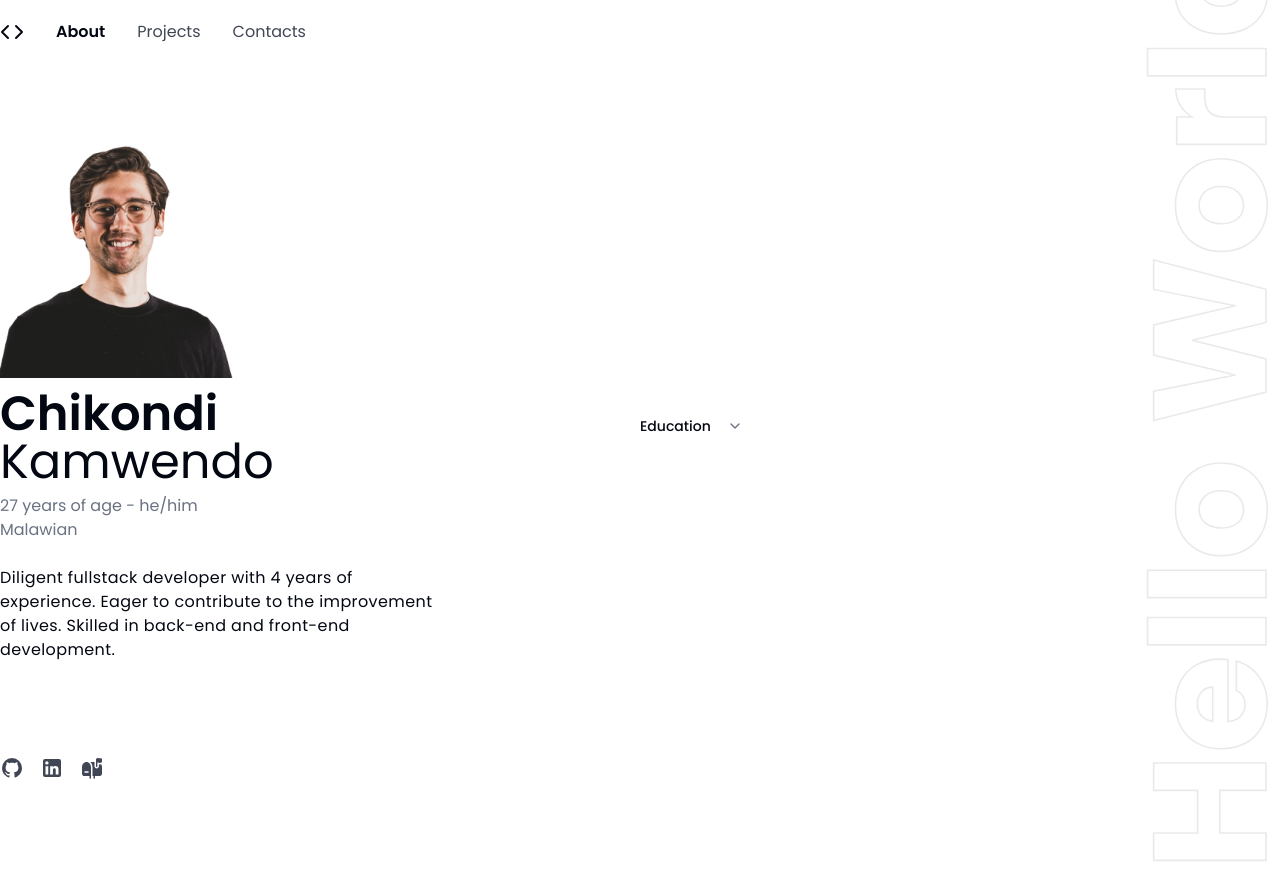
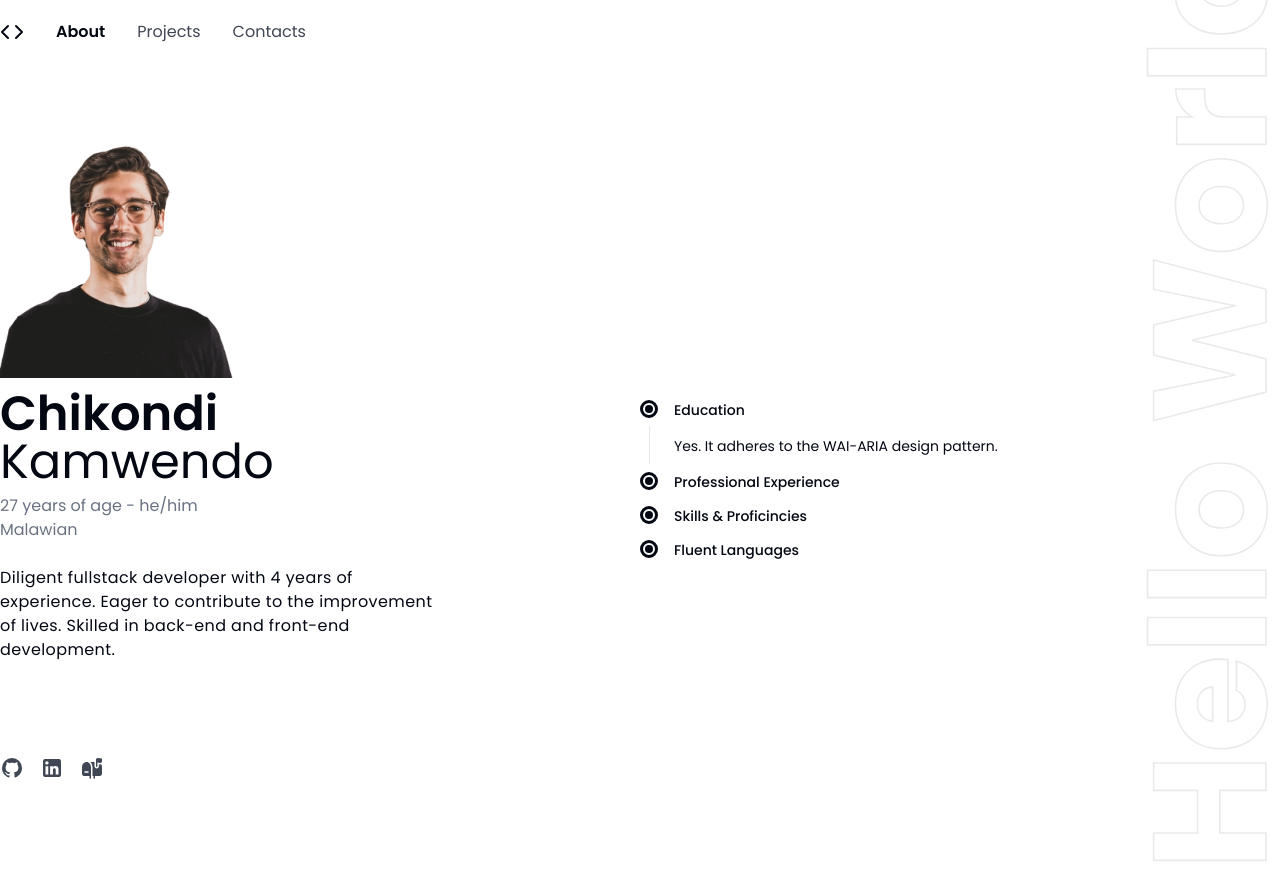
Before and after one commit to chikondikamwendo/chikondikamwendo.github.io, a React (Vite) app: page /about in a window 1280 px wide. Shown: the top 870 px of the page. Built offline with nearby package versions, Linux system fonts and the light colour scheme.

Commit message:
WIP: About page.

```diff
--- /dev/null
+++ b/src/components/bullet.tsx
@@ -0,0 +1,10 @@
+import { cn } from '@/lib/utils';
+import * as React from 'react';
+
+export default function Bullet({ className }: React.ComponentProps<any>) {
+    return (
+        <div className={cn('flex h-4.5 w-4.5 items-center justify-center rounded-full border-3 border-current bg-none', className)}>
+            <div className="h-2 w-2 rounded-full bg-current"></div>
+        </div>
+    );
+}
--- a/src/components/ui/accordion.tsx
+++ b/src/components/ui/accordion.tsx
@@ -1,64 +1,59 @@
-import * as React from "react"
-import * as AccordionPrimitive from "@radix-ui/react-accordion"
-import { ChevronDownIcon } from "lucide-react"
+import * as AccordionPrimitive from '@radix-ui/react-accordion';
+import * as React from 'react';
 
-import { cn } from "@/lib/utils"
+import { cn } from '@/lib/utils';
+import Bullet from '../bullet';
+import { Separator } from './separator';
 
-function Accordion({
-  ...props
-}: React.ComponentProps<typeof AccordionPrimitive.Root>) {
-  return <AccordionPrimitive.Root data-slot="accordion" {...props} />
+function Accordion({ ...props }: React.ComponentProps<typeof AccordionPrimitive.Root>) {
+    return <AccordionPrimitive.Root data-slot="accordion" {...props} />;
 }
 
-function AccordionItem({
-  className,
-  ...props
-}: React.ComponentProps<typeof AccordionPrimitive.Item>) {
+function AccordionItem({ className, ...props }: React.ComponentProps<typeof AccordionPrimitive.Item>) {
     return (
-    <AccordionPrimitive.Item
-      data-slot="accordion-item"
-      className={cn("border-b last:border-b-0", className)}
-      {...props}
-    />
-  )
+        <div className="group flex h-auto items-baseline gap-4">
+            <div className="flex flex-col items-center self-stretch">
+                <div>
+                    <Bullet />
+                </div>
+                <div className="h-full py-2 group-last:hidden">
+                    <Separator orientation="vertical" />
+                </div>
+            </div>
+            <div className="flex-1">
+                <AccordionPrimitive.Item data-slot="accordion-item" className={cn('', className)} {...props} />
+            </div>
+        </div>
+    );
 }
 
-function AccordionTrigger({
-  className,
-  children,
-  ...props
-}: React.ComponentProps<typeof AccordionPrimitive.Trigger>) {
+function AccordionTrigger({ className, children, ...props }: React.ComponentProps<typeof AccordionPrimitive.Trigger>) {
     return (
         <AccordionPrimitive.Header className="flex">
             <AccordionPrimitive.Trigger
                 data-slot="accordion-trigger"
                 className={cn(
-          "focus-visible:border-ring focus-visible:ring-ring/50 flex flex-1 items-start justify-between gap-4 rounded-md py-4 text-left text-sm font-medium transition-all outline-none hover:underline focus-visible:ring-[3px] disabled:pointer-events-none disabled:opacity-50 [&[data-state=open]>svg]:rotate-180",
-          className
+                    'focus-visible:border-ring focus-visible:ring-ring/50 flex flex-1 items-start justify-between gap-4 rounded-md text-left text-sm font-medium transition-all outline-none hover:underline focus-visible:ring-[3px] disabled:pointer-events-none disabled:opacity-50',
+                    className,
                 )}
                 {...props}
             >
                 {children}
-        <ChevronDownIcon className="text-muted-foreground pointer-events-none size-4 shrink-0 translate-y-0.5 transition-transform duration-200" />
             </AccordionPrimitive.Trigger>
         </AccordionPrimitive.Header>
-  )
+    );
 }
 
-function AccordionContent({
-  className,
-  children,
-  ...props
-}: React.ComponentProps<typeof AccordionPrimitive.Content>) {
+function AccordionContent({ className, children, ...props }: React.ComponentProps<typeof AccordionPrimitive.Content>) {
     return (
         <AccordionPrimitive.Content
             data-slot="accordion-content"
-      className="data-[state=closed]:animate-accordion-up data-[state=open]:animate-accordion-down overflow-hidden text-sm"
+            className="data-[state=closed]:animate-accordion-up data-[state=open]:animate-accordion-down mt-4 overflow-hidden text-sm"
             {...props}
         >
-      <div className={cn("pt-0 pb-4", className)}>{children}</div>
+            <div className={cn('pt-0 pb-4', className)}>{children}</div>
         </AccordionPrimitive.Content>
-  )
+    );
 }
 
-export { Accordion, AccordionItem, AccordionTrigger, AccordionContent }
+export { Accordion, AccordionContent, AccordionItem, AccordionTrigger };
--- /dev/null
+++ b/src/components/ui/separator.tsx
@@ -0,0 +1,26 @@
+import * as React from "react"
+import * as SeparatorPrimitive from "@radix-ui/react-separator"
+
+import { cn } from "@/lib/utils"
+
+function Separator({
+  className,
+  orientation = "horizontal",
+  decorative = true,
+  ...props
+}: React.ComponentProps<typeof SeparatorPrimitive.Root>) {
+  return (
+    <SeparatorPrimitive.Root
+      data-slot="separator-root"
+      decorative={decorative}
+      orientation={orientation}
+      className={cn(
+        "bg-border shrink-0 data-[orientation=horizontal]:h-px data-[orientation=horizontal]:w-full data-[orientation=vertical]:h-full data-[orientation=vertical]:w-px",
+        className
+      )}
+      {...props}
+    />
+  )
+}
+
+export { Separator }
--- a/src/pages/about.tsx
+++ b/src/pages/about.tsx
@@ -35,10 +35,22 @@ export default function About() {
             </div>
 
             <div className="flex h-full flex-1 flex-col items-start justify-end">
-                <div className="min-h-1/2">
-                    <Accordion type="single" collapsible>
+                <div className="min-h-1/2 w-full">
+                    <Accordion type="single" collapsible defaultValue="item-1">
                         <AccordionItem value="item-1">
                             <AccordionTrigger>Education</AccordionTrigger>
+                            <AccordionContent>Yes. It adheres to the WAI-ARIA design pattern.</AccordionContent>
+                        </AccordionItem>
+                        <AccordionItem value="item-2">
+                            <AccordionTrigger>Professional Experience</AccordionTrigger>
+                            <AccordionContent>Yes. It adheres to the WAI-ARIA design pattern.</AccordionContent>
+                        </AccordionItem>
+                        <AccordionItem value="item-3">
+                            <AccordionTrigger>Skills & Proficincies</AccordionTrigger>
+                            <AccordionContent>Yes. It adheres to the WAI-ARIA design pattern.</AccordionContent>
+                        </AccordionItem>
+                        <AccordionItem value="item-4">
+                            <AccordionTrigger>Fluent Languages</AccordionTrigger>
                             <AccordionContent>Yes. It adheres to the WAI-ARIA design pattern.</AccordionContent>
                         </AccordionItem>
                     </Accordion>
@@ -47,11 +59,3 @@ export default function About() {
         </section>
     );
 }
-
-function Bullet() {
-    return (
-        <div className="border-secondary-foreground flex h-5 w-5 items-center justify-center rounded-full border-3 bg-none">
-            <div className="bg-secondary-foreground h-2.5 w-2.5 rounded-full"></div>
-        </div>
-    );
-}
```
Also changed, not shown: package.json (+8 -7 lines), 1 other file (tests, documents, lock files or other folders). Lines whose indentation alone changed are shown as unchanged.
